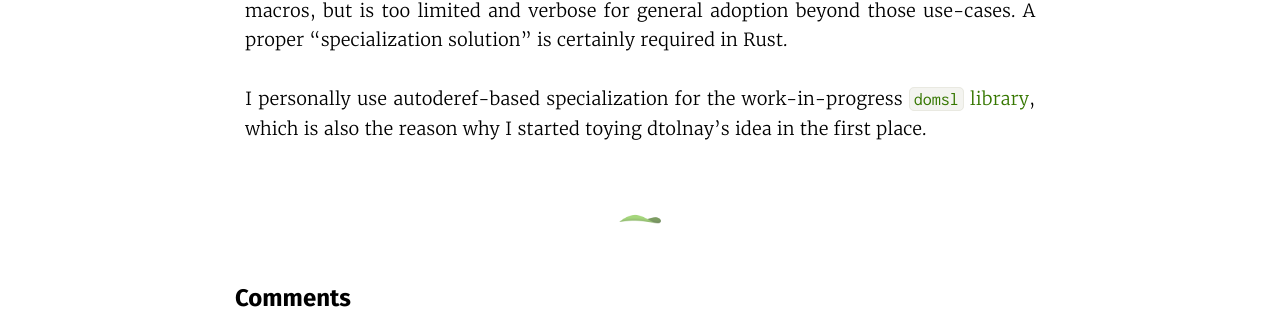
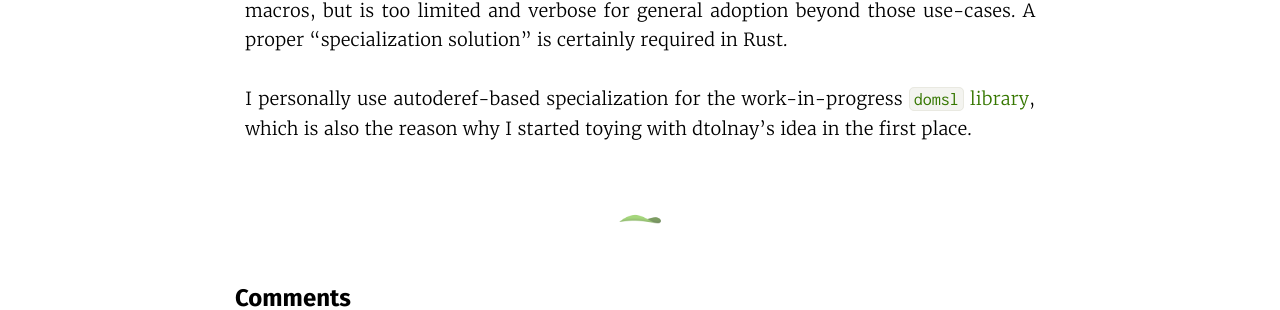
Before and after one commit to LukasKalbertodt/LukasKalbertodt.github.io, a Jekyll site: the page built from _posts/2019-12-04-generalized-autoref-based-specialization.md, in a window 1280 px wide and 900 px high, scrolled down 6404 px. Shown: the part 226-536 px from the top of the window. Built offline with Jekyll 4.4.1, drawn with Linux system fonts in a browser that asks for light colours; comment, search, counter and statistics services are not loaded; some of the changed lines change nothing that is shown; some of the changed text lies outside the part shown.

Commit message:
Final touches on specialization post

````diff
--- a/_posts/2019-12-01-generalized-autoref-based-specialization.md
+++ b/_posts/2019-12-04-generalized-autoref-based-specialization.md
@@ -1,7 +1,7 @@
 ---
 layout: post
 title:  "Generalized Autoref-Based Specialization"
-date:   2019-12-01
+date:   2019-12-04
 ---
 
 A few weeks ago, dtolnay [introduced the idea of autoref-based specialization][original-description], which makes it possible to use specialization-like behavior on stable Rust.
@@ -85,7 +85,7 @@
 ```
 
 [If you try this](https://play.rust-lang.org/?version=stable&mode=debug&edition=2018&gist=4ac63d20a3d19dc291150c28a91e2ba0), you will see that this fails.
-Assuming the type `Sc` only implements `Tc`, the call `(&Sc).foo()` results in "no method named `foo` found for type `&Sc` in the current scope".
+Assuming the type `struct Sc;` only implements `Tc`, the call `(&Sc).foo()` results in "no method named `foo` found for type `&Sc` in the current scope".
 
 This is simply because "autoref coercion" is only applied either zero or one time.
 The compiler does *not* add potentially infinitely many `&`s until the receiver type matches.
@@ -218,4 +218,4 @@
 The technique can be immensely useful when used together with macros, but is too limited and verbose for general adoption beyond those use-cases.
 A proper "specialization solution" is certainly required in Rust.
 
-I personally use autoderef-based specialization for the work-in-progress [`domsl` library](https://github.com/LukasKalbertodt/domsl), which is also the reason why I started toying dtolnay's idea in the first place.
+I personally use autoderef-based specialization for the work-in-progress [`domsl` library](https://github.com/LukasKalbertodt/domsl), which is also the reason why I started toying with dtolnay's idea in the first place.
````
